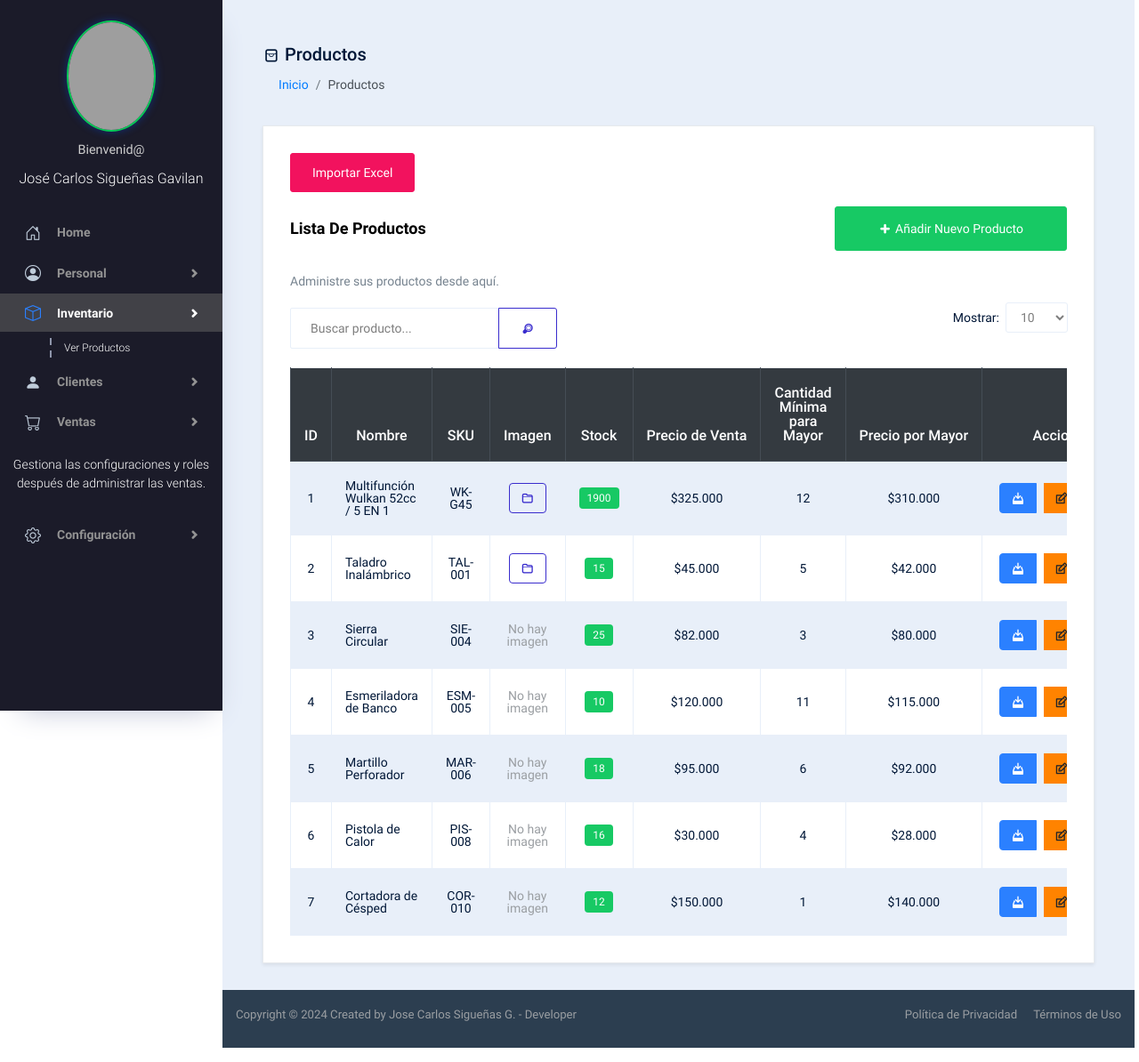
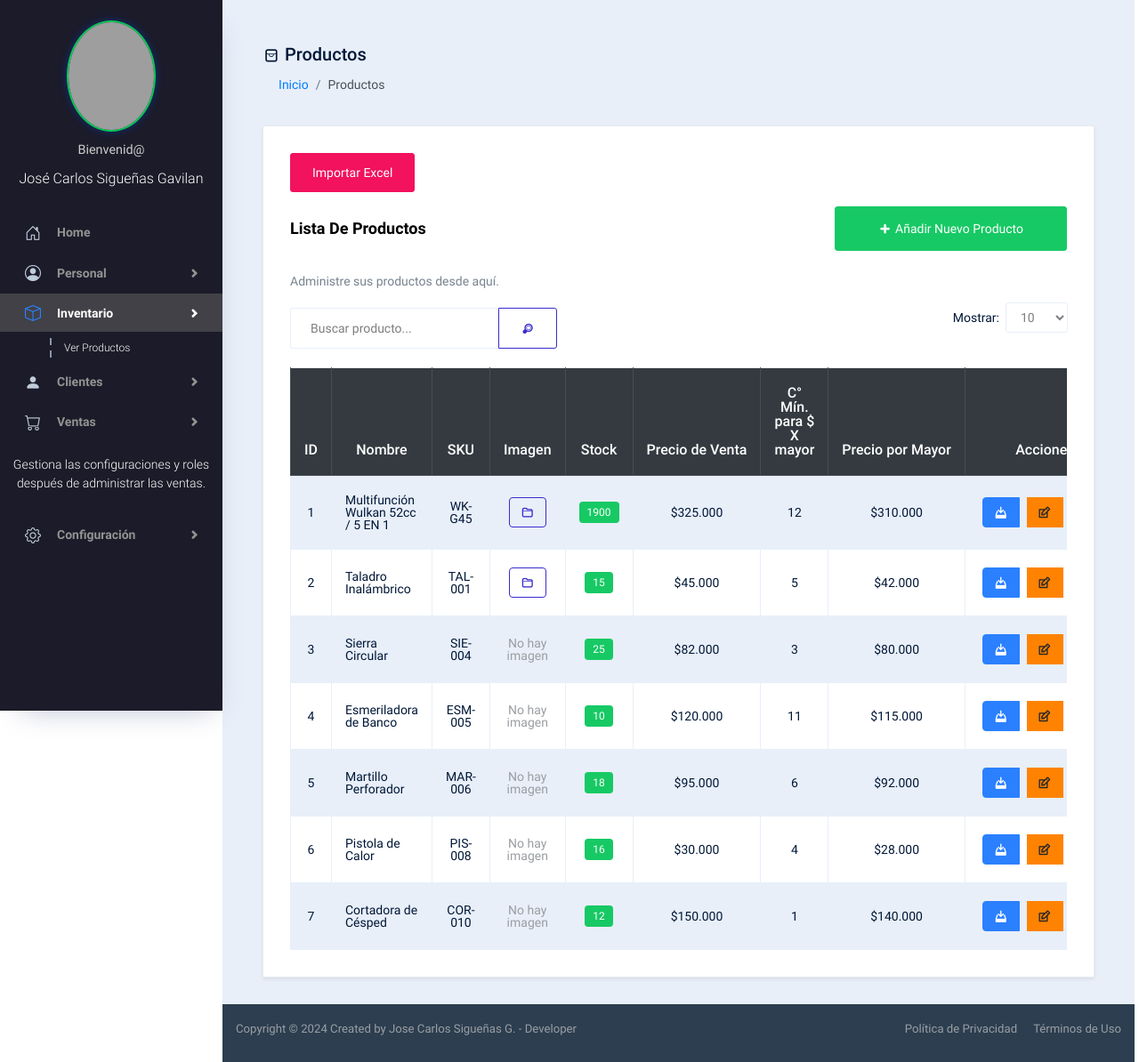
Before and after one commit to Jcarlosd27/CRUD-FERRETERIA, a Flask app: page /products in a window 1280 px wide. Shown: the part 81-1275 px from the top of the page at 89% size. Run offline with Flask 3, Linux system fonts and the light colour scheme; a user stored in the database is signed in; style sheets or scripts are compiled from the project's sources; some libraries are stand-ins or nearby versions; grey boxes are pictures that could not be loaded.

Commit message:
Update products.html

```diff
--- a/pos_ferreteria/app/templates/products.html
+++ b/pos_ferreteria/app/templates/products.html
@@ -93,7 +93,7 @@
                                 <th>Imagen</th>
                                 <th data-column="4" data-order="desc">Stock</th>
                                 <th data-column="5" data-order="desc">Precio de Venta</th>
-                                <th class="text-center">Cantidad Mínima para Mayor</th> <!-- Nuevo campo -->
+                                <th class="text-center">C° Mín. para $ X mayor</th> <!-- Nuevo campo -->
                                 <th data-column="6" data-order="desc">Precio por Mayor</th>
                                 <th class="text-center">Acciones</th>
                             </tr>
```
